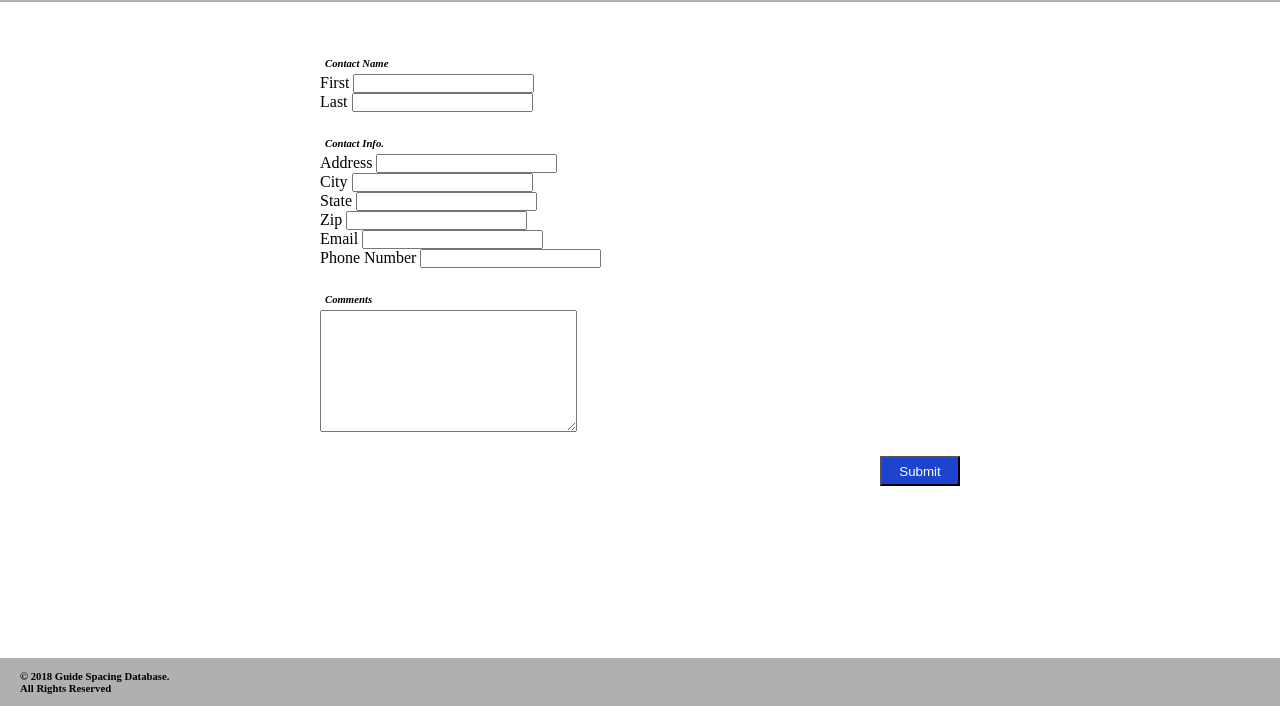
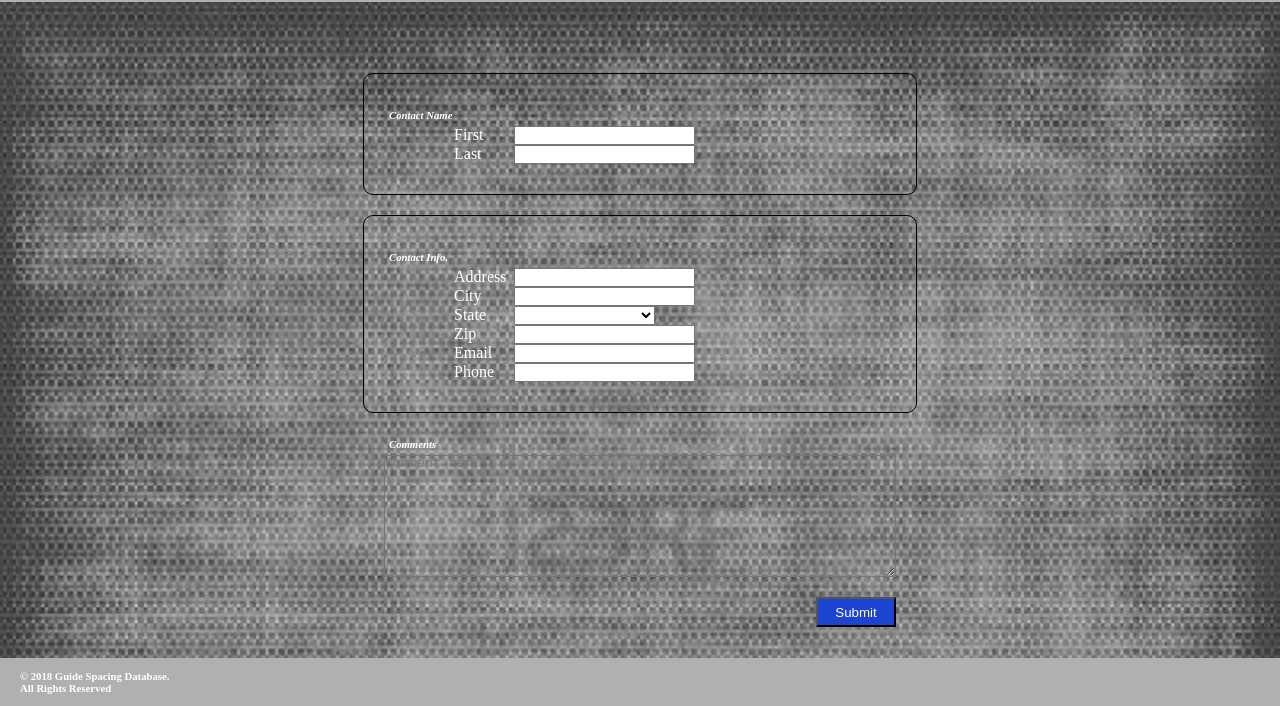
Before and after one commit to chris-stanton/BOILERPLATE-formSubmittal-one, a website: page public/index.html in a window 1280 px wide. Shown: the part 94-800 px from the top of the page. Drawn offline with Linux system fonts and the light colour scheme.

Commit message:
added styling

```diff
--- a/public/styles/desktop-main.css
+++ b/public/styles/desktop-main.css
@@ -19,6 +19,7 @@ main {
   flex-direction: column;
   height: 100%;
   width: 100%;
+  color: #ffffff;
 }
 
 header {
@@ -40,6 +41,10 @@ form {
   flex-direction: column;
   height: 82vh;
   width: 100vw;
+  justify-content: center;
+  background-image: url('../assets/images/background.png');
+  background-size: cover;
+  background-repeat: no-repeat;
 }
 form .error-message-container {
   display: flex;
@@ -50,15 +55,32 @@ form .error-message-container {
   align-items: center;
 }
 form section {
-  width: 50%;
+  display: flex;
+  flex-direction: column;
   margin: 10px auto;
   justify-content: center;
-  align-items: center;
-  align-content: center;
+  width: 40vw;
+}
+.border{
+  border: 1px solid #000000;
+  border-radius: 10px;
+  padding: 30px 20px;
 }
 form section h6 {
   font-style: italic;
   margin: 5px;
+}
+form .container-input {
+  display: flex;
+  padding-left: 70px;
+}
+.container-input label {
+
+  width: 60px;
+}
+form textarea {
+  background-color: transparent;
+  color: #ffffff;
 }
 form .button-container {
   display: flex;
--- a/public/views/main.html
+++ b/public/views/main.html
@@ -3,58 +3,110 @@
 
   <form>
     <span class="error-message-container"><h5> {{mc.errorMessage}} </h5></span>
-    <section>
+    <section class="border">
       <h6> Contact Name </h6>
-      <div>
+      <div class="container-input">
         <label> First </label>
         <input type="text" ng-model="mc.form.firstName">
       </div>
-      <div>
+      <div class="container-input">
         <label> Last </label>
         <input type="text" ng-model="mc.form.lastName">
       </div>
     </section>
 
-    <section>
+    <section class="border">
       <h6> Contact Info. </h6>
       <div>
-        <div>
+        <div class="container-input">
           <label> Address </label>
           <input type="Address" ng-model="mc.form.contactAddress">
         </div>
-        <div>
+        <div class="container-input">
           <label> City </label>
           <input type="Address" ng-model="mc.form.contactCity">
         </div>
-        <div>
+        <div class="container-input">
           <label> State </label>
-          <input type="Address" ng-model="mc.form.contactState">
+          <!-- <input type="Address" ng-model="mc.form.contactState"> -->
+          <select ng-model="mc.form.contactState">
+            <option value="null" selected="selected">Select a State</option>
+            <option value="AL">Alabama</option>
+            <option value="AK">Alaska</option>
+            <option value="AZ">Arizona</option>
+            <option value="AR">Arkansas</option>
+            <option value="CA">California</option>
+            <option value="CO">Colorado</option>
+            <option value="CT">Connecticut</option>
+            <option value="DE">Delaware</option>
+            <option value="DC">District Of Columbia</option>
+            <option value="FL">Florida</option>
+            <option value="GA">Georgia</option>
+            <option value="HI">Hawaii</option>
+            <option value="ID">Idaho</option>
+            <option value="IL">Illinois</option>
+            <option value="IN">Indiana</option>
+            <option value="IA">Iowa</option>
+            <option value="KS">Kansas</option>
+            <option value="KY">Kentucky</option>
+            <option value="LA">Louisiana</option>
+            <option value="ME">Maine</option>
+            <option value="MD">Maryland</option>
+            <option value="MA">Massachusetts</option>
+            <option value="MI">Michigan</option>
+            <option value="MN">Minnesota</option>
+            <option value="MS">Mississippi</option>
+            <option value="MO">Missouri</option>
+            <option value="MT">Montana</option>
+            <option value="NE">Nebraska</option>
+            <option value="NV">Nevada</option>
+            <option value="NH">New Hampshire</option>
+            <option value="NJ">New Jersey</option>
+            <option value="NM">New Mexico</option>
+            <option value="NY">New York</option>
+            <option value="NC">North Carolina</option>
+            <option value="ND">North Dakota</option>
+            <option value="OH">Ohio</option>
+            <option value="OK">Oklahoma</option>
+            <option value="OR">Oregon</option>
+            <option value="PA">Pennsylvania</option>
+            <option value="RI">Rhode Island</option>
+            <option value="SC">South Carolina</option>
+            <option value="SD">South Dakota</option>
+            <option value="TN">Tennessee</option>
+            <option value="TX">Texas</option>
+            <option value="UT">Utah</option>
+            <option value="VT">Vermont</option>
+            <option value="VA">Virginia</option>
+            <option value="WA">Washington</option>
+            <option value="WV">West Virginia</option>
+            <option value="WI">Wisconsin</option>
+            <option value="WY">Wyoming</option>
+          </select>
         </div>
-        <div>
+        <div class="container-input">
           <label> Zip </label>
           <input type="number" ng-model="mc.form.contactZip">
         </div>
       </div>
 
       <div>
-        <div>
+        <div class="container-input">
           <label> Email </label>
           <input type="email" ng-model="mc.form.contactEmail">
         </div>
 
-        <div>
-          <label> Phone Number </label>
+        <div class="container-input">
+          <label> Phone </label>
           <input type="tel" ng-model="mc.form.contactPhone">
         </div>
       </div>
     </section>
 
-    <section>
+    <section class="">
       <h6> Comments </h6>
-        <div>
-          <!-- <input type="text" ng-model="mc.form.comments"> -->
-          <textarea name="name" rows="8" cols="30" ng-model="mc.form.comments"></textarea>
-        </div>
+        <!-- <input type="text" ng-model="mc.form.comments"> -->
+        <textarea name="name" rows="8" cols="30" ng-model="mc.form.comments" placeholder="Comment her..."></textarea>
     </section>
     <section class="button-container">
       <button type="button" ng-click="mc.submitRequest(mc.form)"> Submit </button>
```
Also changed, not shown: public/assets/images/background.png (added).
